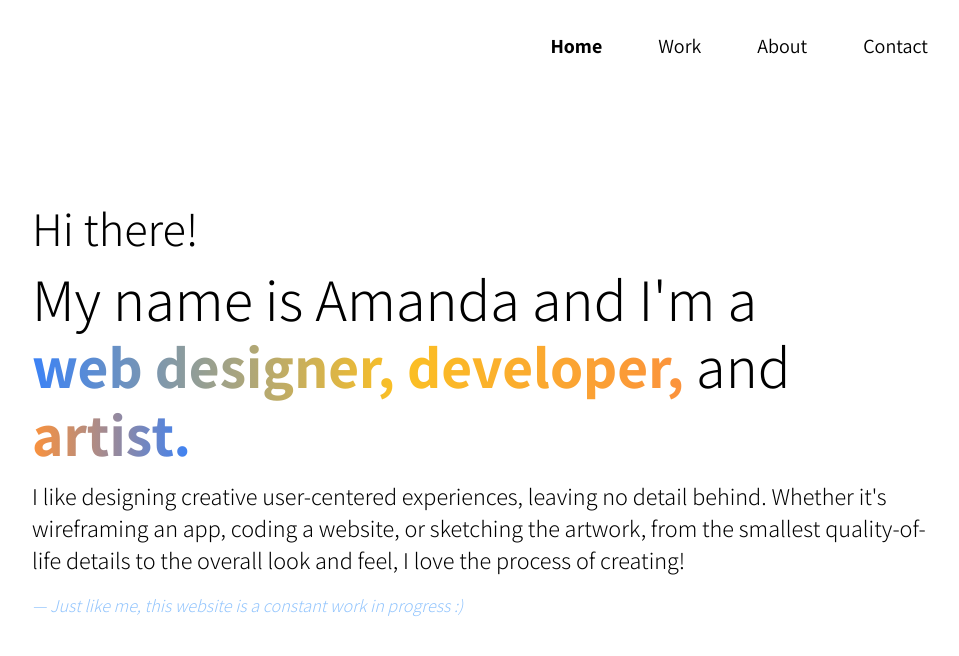
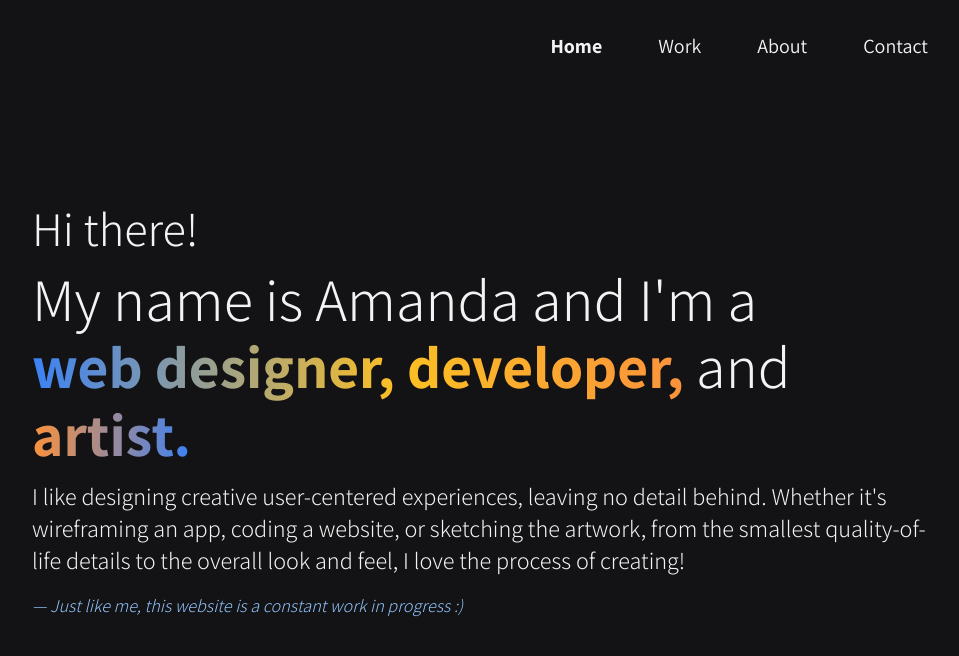
Before and after one commit to aescaba/portfolio, a Next.js app: page / in a window 1280 px wide. Shown: the top 656 px of the page, without its empty margins (160-1119 px from the left). Built offline with nearby package versions, Linux system fonts and the light colour scheme.

Commit message:
comment out unused code and force dark mode

```diff
--- a/pages/_document.js
+++ b/pages/_document.js
@@ -17,7 +17,7 @@ import Document, {
 
     render() {
       return (
-        <Html>
+        <Html className='dark bg-[#131315] text-[#F3F3F3]'>
           <Head>
           {/* <link href="https://fonts.googleapis.com/css2?family=Barlow" rel="stylesheet" /> */}
           {/* <link href="https://fonts.googleapis.com/css2?family=Inter:wght@100;200;300;400;500;600;700;800;900&display=swap" rel="stylesheet"/> */}
--- a/styles/Home.module.css
+++ b/styles/Home.module.css
@@ -115,7 +115,7 @@
   }
 }
 
-@media (prefers-color-scheme: dark) {
+/* @media (prefers-color-scheme: dark) {
   .card,
   .footer {
     border-color: #222;
@@ -126,4 +126,4 @@
   .logo img {
     filter: invert(1);
   }
-}
+} */
--- a/styles/globals.css
+++ b/styles/globals.css
@@ -6,8 +6,8 @@ html,
 body {
   padding: 0;
   margin: 0;
-  font-family: -apple-system, BlinkMacSystemFont, Segoe UI, Roboto, Oxygen,
-    Ubuntu, Cantarell, Fira Sans, Droid Sans, Helvetica Neue, sans-serif;
+  /* font-family: -apple-system, BlinkMacSystemFont, Segoe UI, Roboto, Oxygen,
+    Ubuntu, Cantarell, Fira Sans, Droid Sans, Helvetica Neue, sans-serif; */
 }
 
 a {
@@ -23,7 +23,7 @@ a {
   box-sizing: border-box;
 }
 
-@media (prefers-color-scheme: dark) {
+/* @media (prefers-color-scheme: dark) {
   html {
     color-scheme: dark;
   }
@@ -31,4 +31,4 @@ a {
     color: #F3F3F3;
     background: #131315;
   }
-}
+} */
--- a/tailwind.config.js
+++ b/tailwind.config.js
@@ -20,4 +20,5 @@ module.exports = {
     },
   },
   plugins: [],
+  darkMode: 'class'
 }
```
